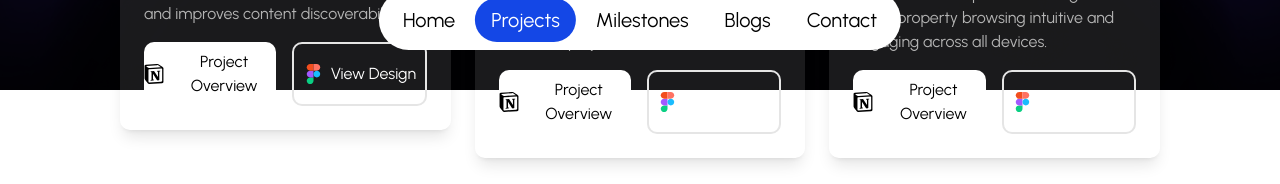
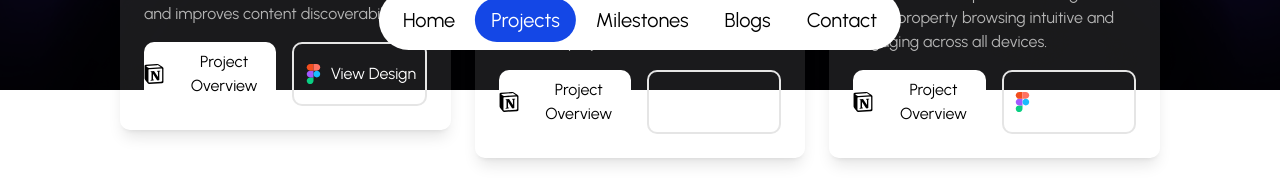
Before and after one commit to armaanux/armaanux.in, a React (Vite) app: page /projects in a window 1280 px wide. Shown: the part 710-894 px from the top of the page. Built offline with nearby package versions, Linux system fonts and the light colour scheme; a web font is replaced by a local one.

Commit message:
Add GitHub logo to Projects component and update button display logic

```diff
--- a/src/pages/Projects.tsx
+++ b/src/pages/Projects.tsx
@@ -3,6 +3,7 @@ import projectimg3 from "@/assets/NewRise v2.png";
 import projectimg4 from "@/assets/Bidding Bot.png";
 import notionlogo from "@/assets/notion-logo.svg";
 import figmalogo from "@/assets/figma-logo.svg";
+import githublogo from "@/assets/github-logo.svg";
 
 interface ProjectsProps {
   image: string;
@@ -50,7 +51,7 @@ export const Projects = () => {
             from-[#FFFFFF]  via-[#CACACA] to-[#FFFFFF]
             animate-text tracking-tight"> Projects</div>
         <div className="text-[#B3B3B3] text-lg text-center">
-        Here's a glimpse of the work I'm proud of - projects that challenged me, inspired me, and made me a better designer.
+          Here's a glimpse of the work I'm proud of - projects that challenged me, inspired me, and made me a better designer.
         </div>
       </div>
 
@@ -81,8 +82,17 @@ export const Projects = () => {
                   rel="noopener noreferrer"
                   className="w-full flex flex-row justify-center items-center text-center bg-transparent hover:bg-accent-foreground text-white py-2 rounded-lg transition-colors duration-200 border-2"
                 >
-                  <img src={figmalogo} alt="Figma Logo" className="w-5 h-5 mr-2" />
-                  View Design
+                  {name === "Semi-Auto Freelancer Bidding Bot" ? (
+                    <>
+                      <img src={githublogo} alt="Github Logo" className="w-5 h-5 mr-2" />
+                      {"Github"}
+                    </>
+                  ) : (
+                    <>
+                      <img src={figmalogo} alt="Figma Logo" className="w-5 h-5 mr-2" />
+                      {"View Design"}
+                    </>
+                  )}
                 </a>
               </div>
             </div>
```
Also changed, not shown: src/assets/github-logo.svg (added).
